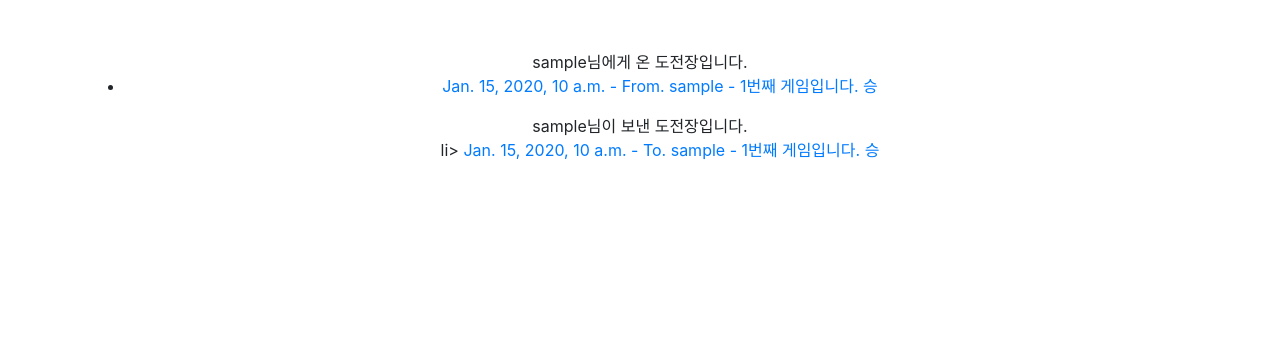
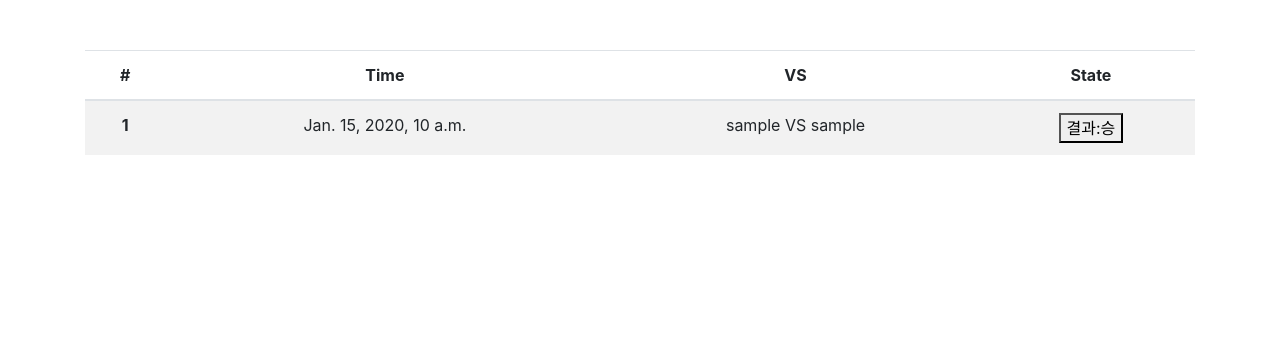
Before and after one commit to briggirl2/piro12-Game, a Django app: page /mygame/ in a window 1280 px wide. Shown: the part 128-487 px from the top of the page. Run offline with Django 3.2, Linux system fonts and the light colour scheme; a user stored in the database is signed in; tables that the repository leaves empty hold one stand-in row (values such as "Sample post"); some libraries are stand-ins or nearby versions.

Commit message:
mygame page

```diff
--- a/game/forms.py
+++ b/game/forms.py
@@ -11,6 +11,7 @@ class ChallengeForm(forms.ModelForm):
             'defender': '상대방',
             'att_choice': '무기 선택'
         }
+
     def __init__(self, username, *args, **kwargs) -> object:
         super(ChallengeForm, self).__init__(*args, **kwargs)
         self.fields['defender'].queryset = get_user_model().objects.all().exclude(username=username)
--- a/game/templates/game/layout.html
+++ b/game/templates/game/layout.html
@@ -74,7 +74,7 @@
         <nav class="nav justify-content-end">
             {% if user.is_authenticated %}
                 <a class="p-2 text-muted" href = "/accounts/logout">로그아웃</a>
-                <a class="p-2 text-muted" href="#">전적보기</a>
+                <a class="p-2 text-muted" href="{% url 'game:mygame' %}">전적보기</a>
             {% else %}
                 <a class="p-2 text-muted" href="{% url 'game:select_login' %}">로그인</a>
             {% endif %}
--- a/game/templates/game/mygame.html
+++ b/game/templates/game/mygame.html
@@ -1,41 +1,45 @@
 {% extends 'game/layout.html' %}
 {% block content %}
-    {{ user.username }}님에게 온 도전장입니다.
-    <ul>
-        {% for game in games_p %}
-            <li>
-                <a href="{% url 'game:ing_challenge' game.id %}">
-                    {{ game.att_at }} -  From. {{ game.attacker }} - {{ game.id }}번째 게임입니다.
+    <table class="table table-striped">
+        <thead>
+        <tr>
+            <th scope="col">#</th>
+            <th scope="col">Time</th>
+            <th scope="col">VS</th>
+            <th scope="col">State</th>
+        </tr>
+        </thead>
+        <tbody>
+        {% for game in games %}
+            <tr>
+                <th scope="row">{{ forloop.counter }}</th>
+                <td>{{ game.att_at }}</td>
+                <td>{{ game.attacker }} VS {{ game.defender }}</td>
+                <td>
                     {% if game.dfd_choice is None %}
-                        아직 진행 중입니다.
+                        {% if game.defender == request.user %}
+                            <a href="{% url 'game:ing_challenge' game.id %}">
+                                <button type="button">대응하기</button>
+                            </a>
+                        {% elif game.attacker == request.user %}
+                            <a href="{% url 'game:ing_challenge' game.id %}">
+                                <button type="button">진행중..</button>
+                            </a>
+                        {% endif %}
                     {% elif game.winner == None and game.loser == None %}
-                        무
+                        <a href="{% url 'game:ing_challenge' game.id %}">
+                            <button type="button">무승부</button>
+                        </a>
                     {% elif game.winner == request.user %}
-                        승
+                        <a href="{% url 'game:ing_challenge' game.id %}">
+                            <button type="button">결과:승</button>
+                        </a>
                     {% else %}
-                        패
+                        <a href="{% url 'game:ing_challenge' game.id %}">
+                            <button type="button">결과:패</button>
+                        </a>
                     {% endif %}
-                </a>
-            </li>
+                </td>
+            </tr>
         {% endfor %}
-    </ul>
-    {{ user.username }}님이 보낸 도전장입니다.
-    <ol>
-        {%for game in games_a %}
-    li>
-                <a href="{% url 'game:ing_challenge' game.id %}">
-                    {{ game.att_at }} -  To. {{ game.defender }} - {{ game.id }}번째 게임입니다.
-                    {% if game.dfd_choice is None %}
-                        아직 진행 중입니다.
-                    {% elif game.winner == None and game.loser == None %}
-                        무
-                    {% elif game.winner == request.user %}
-                        승
-                    {% else %}
-                        패
-                    {% endif %}
-                </a>
-            </li>
-        {% endfor %}
-    </ol>
 {% endblock %}
--- a/game/urls.py
+++ b/game/urls.py
@@ -13,7 +13,7 @@ urlpatterns = [
     path('gamedetail/<int:pk>', views.gamedetail, name='gamedetail'), #게임 전적 디테일 페이지
 
 
-    path('ready/', views.ready, name='ready'),
+    # path('ready/', views.ready, name='ready'),
     path('challenge/', views.challenge, name='challenge'),
     path('ing/<int:pk>/', views.ing_challenge, name='ing_challenge'),
     path('mygame/', views.mygame, name='mygame'),
--- a/game/views.py
+++ b/game/views.py
@@ -2,6 +2,7 @@ import random
 
 from django.contrib.auth import get_user_model
 from django.contrib.auth.decorators import login_required
+from django.db.models import Q
 from django.shortcuts import render, redirect, get_object_or_404
 
 from game.forms import ChallengeForm, AcceptChallengeForm
@@ -72,36 +73,41 @@ def gamedetail(request, pk):
     # # 전적보기
 
 
-def ready(request):
-    if request.method == "POST":
-        if request.user:
-            request.session['opponent_id'] = request.POST.get('opponent_id')
-            return redirect('game:challenge')
-        else:
-            return redirect('profile')
-    else:
-        print(request.user.is_authenticated)
-        if request.user.is_authenticated:
-            User = get_user_model()
-            # users = User.objects.all()
-            users_ex = User.objects.all().exclude(username=request.user)
-            context = {
-                # 'users': users,
-                'users_ex': users_ex,
-            }
-            return render(request, 'game/ready.html', context)
-        else:
-            return redirect('game:select_login')
+# def ready(request):
+#     if request.method == "POST":
+#         if request.user:
+#             request.session['opponent_id'] = request.POST.get('opponent_id')
+#             return redirect('game:challenge')
+#         else:
+#             return redirect('profile')
+#     else:
+#         print(request.user.is_authenticated)
+#         if request.user.is_authenticated:
+#             User = get_user_model()
+#             # users = User.objects.all()
+#             users_ex = User.objects.all().exclude(username=request.user)
+#             context = {
+#                 # 'users': users,
+#                 'users_ex': users_ex,
+#             }
+#             return render(request, 'game/ready.html', context)
+#         else:
+#             return redirect('game:select_login')
 
 
 @login_required()
 def mygame(request):
     request.session['user_id'] = request.user.id
-    games_passive = Game.objects.filter(defender=request.user.id)
-    games_active = Game.objects.filter(attacker=request.user.id)
+    # games_passive = Game.objects.filter(defender=request.user.id)
+    # games_active = Game.objects.filter(attacker=request.user.id)
+    # context = {
+    #     'games_p': games_passive,
+    #     'games_a': games_active
+    # }
+    # return render(request, 'game/mygame.html', context)
+    games = Game.objects.filter(Q(defender=request.user.id) | Q(attacker=request.user.id))
     context = {
-        'games_p': games_passive,
-        'games_a': games_active
+        'games': games,
     }
     return render(request, 'game/mygame.html', context)
 
@@ -139,11 +145,11 @@ def challenge(request):
             # next_url = request.GET.get('next') or 'mygame'
             # return render(request, )
             request.session['user_id'] = request.user.id
-            games_passive = Game.objects.filter(defender=request.user.id)
-            games_active = Game.objects.filter(attacker=request.user.id)
+            # games_passive = Game.objects.filter(defender=request.user.id)
+            # games_active = Game.objects.filter(attacker=request.user.id)
+            games = Game.objects.filter(Q(defender=request.user.id) | Q(attacker=request.user.id))
             context = {
-                'games_p': games_passive,
-                'games_a': games_active
+                'games': games,
             }
             return render(request, 'game/mygame.html', context)
 
@@ -181,16 +187,16 @@ def ing_challenge(request, pk):
         'game': game,
         'form': form,
     }
+    dict = {
+        2: '바위',
+        1: '가위',
+        0: '보'
+    }
     print(game.dfd_choice)
     if game.attacker == request.user:
         if game.dfd_choice is None:
             return render(request, 'game/not_yet.html', context)
         else:
-            dict = {
-                2: '바위',
-                1: '가위',
-                0: '보'
-            }
             context = {
                 'game': game,
                 'form': form,
@@ -233,11 +239,7 @@ def ing_challenge(request, pk):
                     return redirect('game:ing_challenge', pk)
             return render(request, 'game/ing_challenge.html', context)
         else:
-            dict = {
-                2: '바위',
-                1: '가위',
-                0: '보'
-            }
+
             context = {
                 'game': game,
                 'form': form,
```
